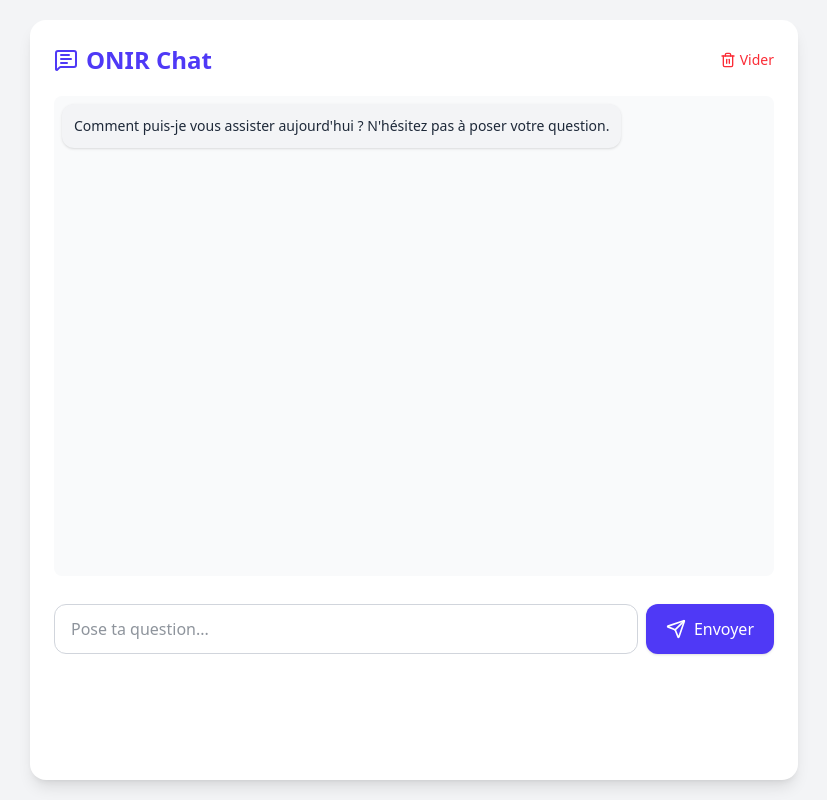
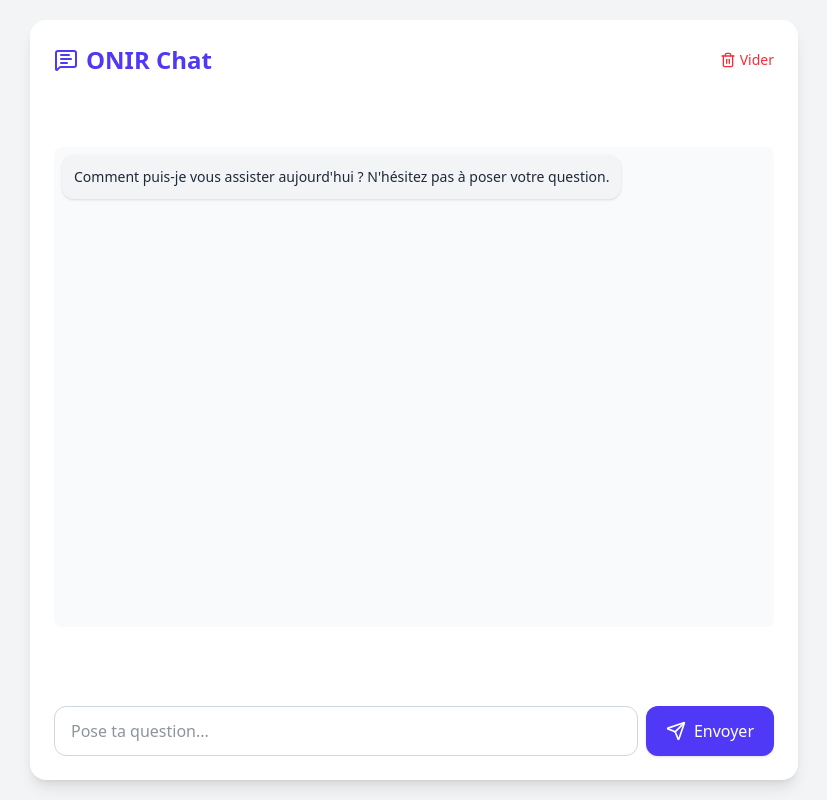
Before and after one commit to RINOHeinrich1/madaChatFrontend, a React (Vite) app: page /chat-widget/1 in a window 1280 px wide. Shown: the whole page, without its empty margins (226-1053 px from the left). Built offline with nearby package versions, Linux system fonts and the light colour scheme; no server answers; the database is empty.

Commit message:
click on title point to chatui

```diff
--- a/src/components/ChatUI.jsx
+++ b/src/components/ChatUI.jsx
@@ -31,9 +31,6 @@ export default function ChatUI({ chatbot_id }) {
       );
     }
   }, [messages, chatbot_id]);
-
-
-
 
   useEffect(() => {
     chatEndRef.current?.scrollIntoView({ behavior: "smooth" });
@@ -138,8 +135,6 @@ const handleAsk = async () => {
     }
   };
 
-
-
   const clearChat = () => {
     if (chatbot_id) {
       localStorage.removeItem(`chat_history_${chatbot_id}`);
@@ -155,7 +150,7 @@ const handleAsk = async () => {
 
   return (
     <div className="min-h-screen bg-gray-100 dark:bg-gray-900 text-gray-800 dark:text-gray-100 transition-colors duration-300 font-inter p-2 sm:p-5 flex justify-center">
-      <div className="w-full max-w-3xl bg-white dark:bg-gray-800 shadow-lg rounded-2xl p-4 sm:p-6 flex flex-col gap-4 sm:gap-5">
+      <div className="w-full max-w-3xl bg-white dark:bg-gray-800 shadow-lg rounded-2xl p-4 sm:p-6 flex flex-col justify-between h-[90vh] sm:h-auto">
         {/* Header */}
         <div className="flex justify-between items-center">
           <h1 className="text-xl sm:text-2xl font-bold flex items-center gap-2 text-indigo-600 dark:text-indigo-400">
@@ -184,7 +179,6 @@ const handleAsk = async () => {
                 }`}
               >
                 <ReactMarkdown>{msg.text}</ReactMarkdown>
-
               </div>
 
               {msg.type === "question" && (
--- a/src/pages/ChatbotManager.jsx
+++ b/src/pages/ChatbotManager.jsx
@@ -256,7 +256,8 @@ return (
               key={cb.id}
               className="bg-white dark:bg-gray-800 rounded-xl shadow p-5 space-y-3 transition hover:shadow-lg"
             >
-              <h3 className="text-lg font-semibold text-indigo-600 dark:text-indigo-400">
+              <h3  onClick={() => navigate(`/chat/${cb.id}`)} className="text-lg font-semibold text-indigo-600 dark:text-indigo-400">
+
                 {cb.nom}
               </h3>
               <p className="text-sm text-gray-600 dark:text-gray-300 line-clamp-3">
```
Lines whose indentation alone changed are shown as unchanged.
